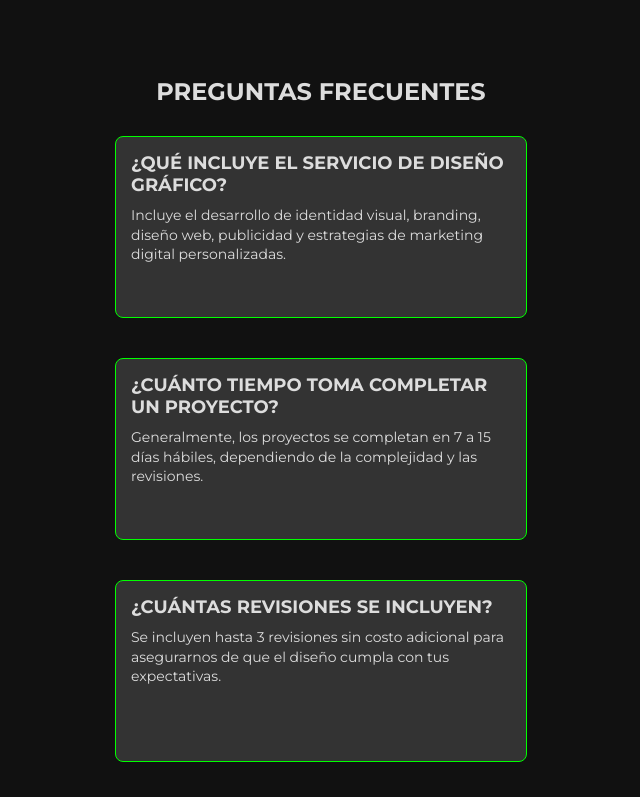
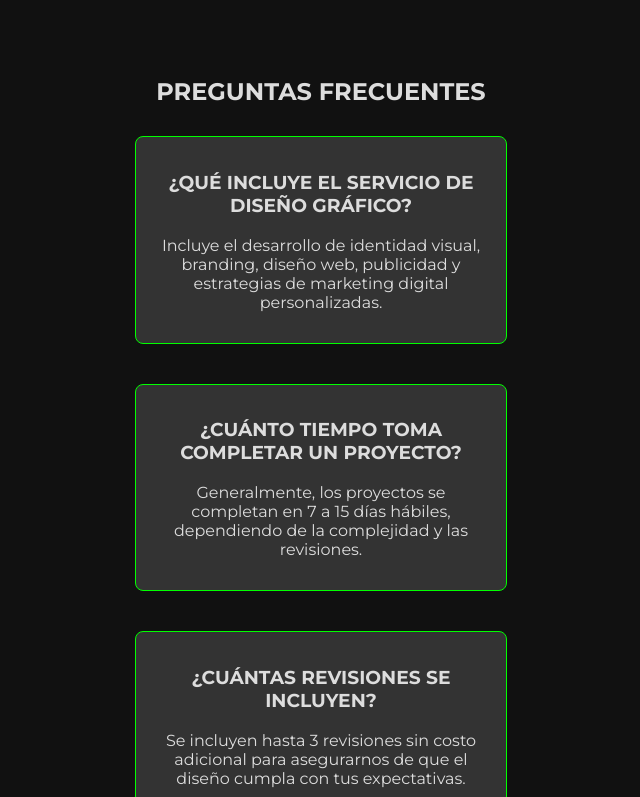
Before and after one commit to Hurtadito18/Sitio-web, a plain HTML site: page index.html in a window 1280 px wide. Shown: the part 2723-3520 px from the top of the page, without its empty margins (319-959 px from the left). Drawn offline with nearby package versions, Linux system fonts and the light colour scheme.

Commit message:
Update index.html

```diff
--- a/index.html
+++ b/index.html
@@ -96,8 +96,8 @@
       cursor: pointer;
       color: white;
     }
-    /* Vista para móviles: en el header se muestran sólo logo y título centrados */
-    @media (max-width: 768px) {
+    /* Vista para móviles: unificar breakpoint a 720px */
+    @media (max-width: 720px) {
       .header-container {
         flex-direction: column;
         justify-content: center;
@@ -271,14 +271,14 @@
       margin-top: 15px;
       display: inline-block;
     }
-    /* Sección de Preguntas Frecuentes (FAQ) */
+    /* Sección de Preguntas Frecuentes (FAQ) centrada */
     .faq-container {
       display: flex;
       flex-wrap: wrap;
       gap: 20px;
       margin: 20px auto;
-      max-width: 800px;
-      text-align: left;
+      max-width: 720px;
+      text-align: center;
       justify-content: center;
     }
     .faq-item {
@@ -292,22 +292,14 @@
       min-height: 150px;
       flex: 1 1 calc(50% - 20px);
       max-width: calc(50% - 20px);
+      text-align: center;
     }
-    .faq-item:hover {
-      background: #444;
-      box-shadow: 0 4px 8px rgba(0,0,0,0.5);
-    }
-    .faq-item h3 {
-      margin: 0 0 10px;
-      font-size: 18px;
-      font-weight: 700;
-      text-transform: uppercase;
-    }
-    .faq-item p {
-      margin: 0;
-      font-size: 14px;
-      line-height: 1.4;
-      text-transform: none;
+    /* En dispositivos móviles (hasta 720px), los ítems ocupan el 100% */
+    @media (max-width: 720px) {
+      .faq-item {
+        flex: 1 1 100%;
+        max-width: 100%;
+      }
     }
     /* Testimonios */
     .testimonial-container {
@@ -627,7 +619,7 @@
     </div>
   </section>
 
-  <!-- Sección de Preguntas Frecuentes (FAQ) -->
+  <!-- Sección de Preguntas Frecuentes (FAQ) centrada -->
   <section id="faq" class="section" data-aos="fade-up">
     <h2>Preguntas Frecuentes</h2>
     <div class="faq-container">
```
